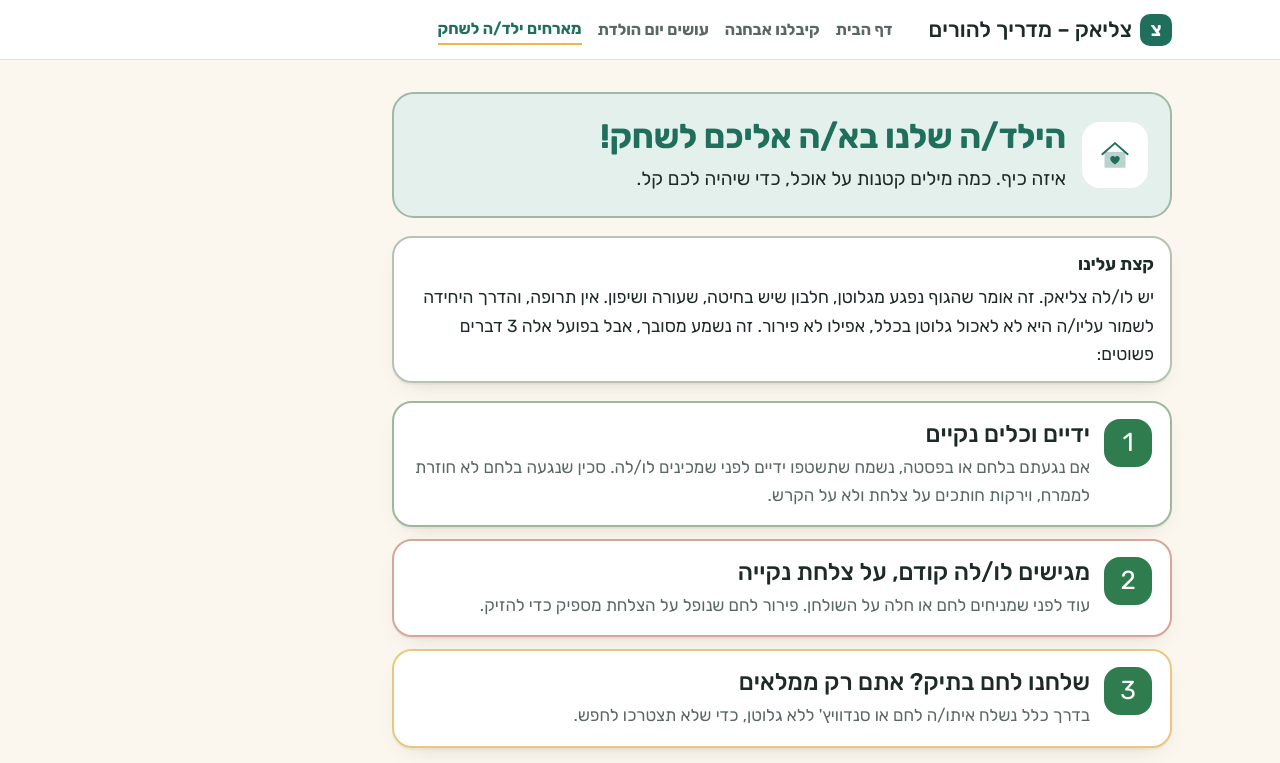
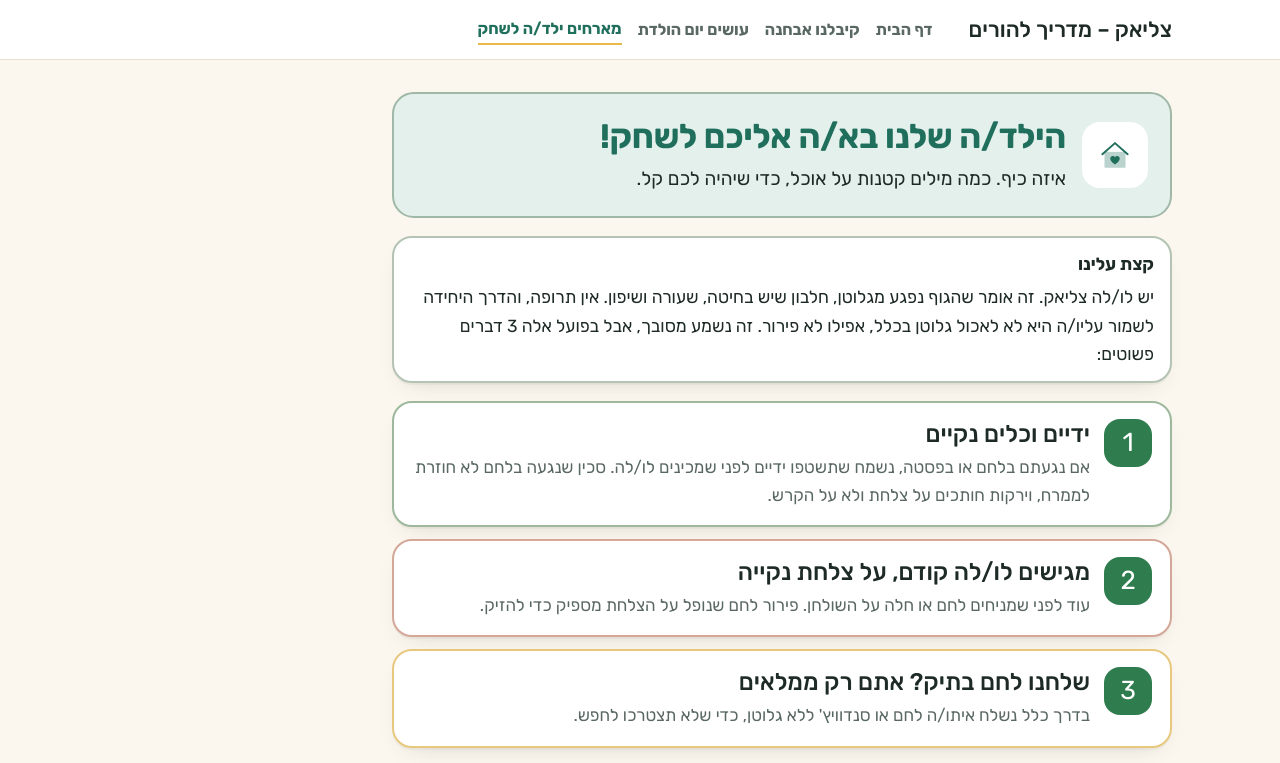
Before and after one commit to meravlahav/celiackids, a plain HTML site: page playdate.html in a window 1280 px wide. Shown: the top 763 px of the page. Drawn offline with Linux system fonts and the light colour scheme; files whose address does not match are found by name.

Commit message:
Add files via upload

```diff
--- a/playdate.html
+++ b/playdate.html
@@ -9,7 +9,7 @@
 <meta property="og:description" content="יש לו/לה צליאק. 3 דברים קטנים לפני שמגישים אוכל. דקה קריאה.">
 <meta property="og:locale" content="he_IL">
 <link rel="icon" href="favicon.svg" type="image/svg+xml">
-<meta property="og:image" content="https://celiackids.co.il/og-hosts.png">
+<meta property="og:image" content="https://celiackids.co.il/og-playdate.png">
 <meta property="og:image:width" content="1200">
 <meta property="og:image:height" content="630">
 <meta property="og:url" content="https://celiackids.co.il/playdate.html">
@@ -22,7 +22,7 @@
 <body>
 <a class="skip" href="#main">דילוג לתוכן</a>
 <header class="bar slim"><div class="bar-in">
-  <a class="logo" href="index.html"><span class="mark" aria-hidden="true">צ</span>צליאק – מדריך להורים</a>
+  <a class="logo" href="index.html">צליאק – מדריך להורים</a>
   <nav class="nav-desk" aria-label="תפריט ראשי"><ul><li><a href="index.html">דף הבית</a></li><li><a href="diagnosis.html">קיבלנו אבחנה</a></li><li><a href="hosts.html">עושים יום הולדת</a></li><li><a href="playdate.html" aria-current="page">מארחים ילד/ה לשחק</a></li></ul></nav>
   <details class="nav-mob"><summary>תפריט</summary><nav aria-label="תפריט ראשי (נייד)"><ul><li><a href="index.html">דף הבית</a></li><li><a href="diagnosis.html">קיבלנו אבחנה</a></li><li><a href="hosts.html">עושים יום הולדת</a></li><li><a href="playdate.html" aria-current="page">מארחים ילד/ה לשחק</a></li></ul></nav></details>
 </div></header>
```
Also changed, not shown: about.html (+1 -1 lines), accessibility.html (+1 -1 lines), birthdays.html (+1 -1 lines), diagnosis.html (+1 -1 lines), hosts.html (+1 -1 lines), index.html (+1 -1 lines), manage.html (+1 -1 lines), privacy.html (+1 -1 lines), rights.html (+1 -1 lines), snacks.html (+1 -1 lines), terms.html (+1 -1 lines), og-hosts.png, og-playdate.png (added), og.png.
